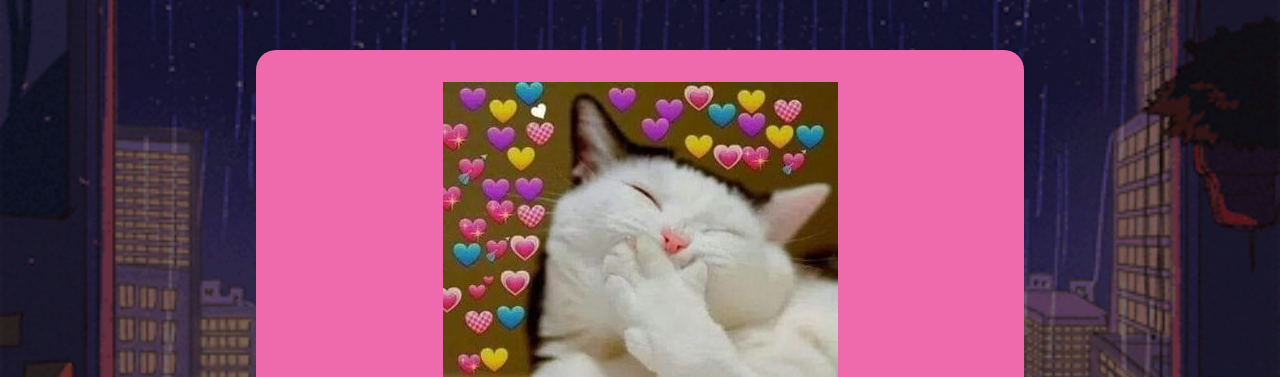
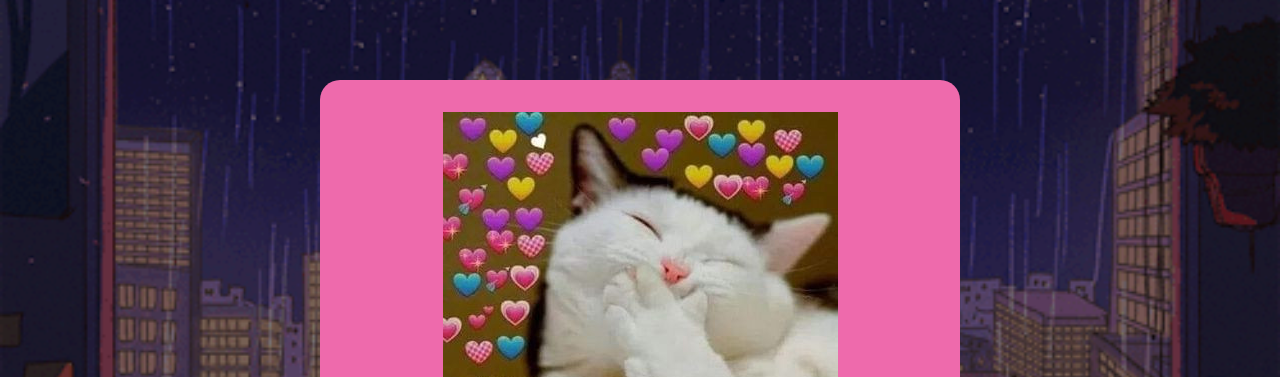
Before and after one commit to Minh171223/lovecrush, a plain HTML site: page index.html in a window 1280 px wide. Shown: the top 377 px of the page. Drawn offline with Linux system fonts and the light colour scheme.

Commit message:
Update style.css

```diff
--- a/style.css
+++ b/style.css
@@ -7,15 +7,15 @@
 }
 
 .container {
-    width: 60%;
+    width: 50%;
     height: 500px;
     padding: 2rem;
     background-color: #ee6aac;
     border-radius: 20px;
     text-align: center;
     position: absolute;
-    top: 50px;
-    left: 20%;
+    top: 10%;
+    left: 25%;
 }
 
 .background {
```
